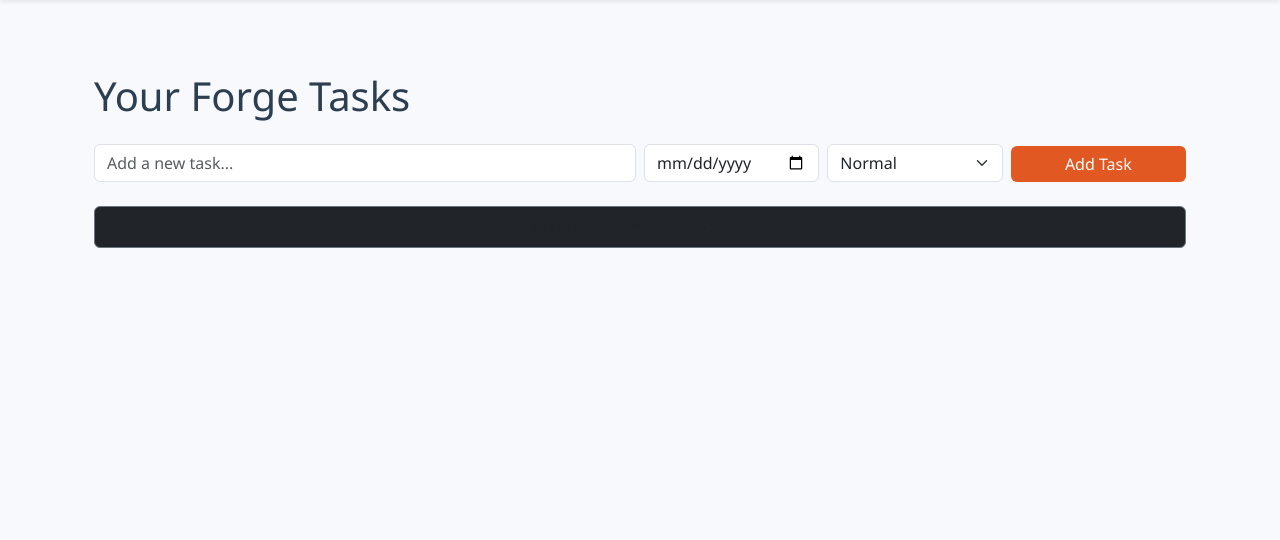
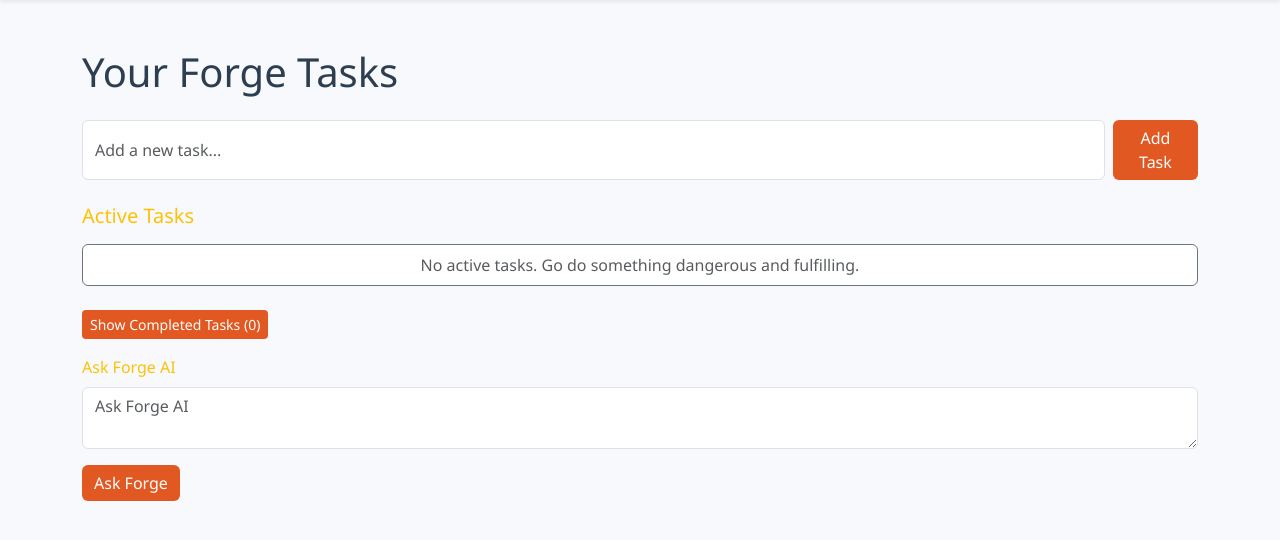
Before and after one commit to tobias-pasquale/forge, a Python web app: template frontend/templates/todo.html in a window 1280 px wide. Shown: the part 57-597 px from the top of the page. Run offline with Jinja, Linux system fonts and the light colour scheme; the template is opened without the code that fills it, so the values that code supplies are empty.

Commit message:
Refactor ask_gpt function for improved context handling; update task form and UI in todo.html for better user experience

```diff
--- a/frontend/templates/base.html
+++ b/frontend/templates/base.html
@@ -8,6 +8,7 @@
     href="https://cdn.jsdelivr.net/npm/bootstrap@5.3.3/dist/css/bootstrap.min.css"
     rel="stylesheet">
     <link id="theme-style" rel="stylesheet" href="{{ url_for('static', filename='css/forge-light.css') }}">
+    <link rel="stylesheet" href="https://cdn.jsdelivr.net/npm/bootstrap-icons@1.10.5/font/bootstrap-icons.css">
 
 
 </head>
--- a/frontend/templates/todo.html
+++ b/frontend/templates/todo.html
@@ -1,14 +1,13 @@
 {% extends "base.html" %}
 
 {% block content %}
-<div class="container mt-4">
   <h1 class="mb-4">Your Forge Tasks</h1>
 
   <!-- Flash Messages -->
   {% with messages = get_flashed_messages(with_categories=true) %}
     {% if messages %}
       {% for category, message in messages %}
-        <div class="alert border border-warning bg-dark text-warning">
+        <div class="alert alert-{{ category }} alert-dismissible fade show" role="alert">
           {{ message }}
           <button type="button" class="btn-close" data-bs-dismiss="alert" aria-label="Close"></button>
         </div>
@@ -18,132 +17,110 @@
 
   <!-- Motivational Streak Message -->
   {% if streak %}
-    <div class="alert border border-warning bg-dark text-warning">
+    <div class="alert alert-warning">
       🔥 <strong>{{ message }}</strong>
     </div>
   {% endif %}
 
   <!-- Task Entry Form -->
-<form method="POST" action="{{ url_for('main.todo') }}" class="mb-4">
+  <form method="POST" class="mb-4 d-flex">
     <input type="hidden" name="csrf_token" value="{{ csrf_token() }}">
-
-  <div class="row g-2 align-items-end">
-    <div class="col-md-6">
-      <input type="text" name="task" placeholder="Add a new task..." class="form-control" required>
-    </div>
-
-    <div class="col-md-2">
-      <input type="date" name="due_date" class="form-control" value="{{ current_date }}">
-    </div>
-
-    <div class="col-md-2">
-      <select name="priority" class="form-select">
-        <option value="None">None</option>
-        <option value="Normal" selected>Normal</option>
-        <option value="High">High</option>
-      </select>
-    </div>
-
-    <div class="col-md-2">
-      <button type="submit" class="btn btn-warning w-100">Add Task</button>
-    </div>
-  </div>
+    <input type="text" name="task" placeholder="Add a new task..." class="form-control me-2" required>
+    <button type="submit" class="btn btn-warning">Add Task</button>
   </form>
 
-  <!-- Task List -->
+  {# Split active and completed tasks #}
+  {% set active_tasks = tasks | selectattr("completed", "equalto", False) | list %}
+  {% set completed_tasks = tasks | selectattr("completed", "equalto", True) | list %}
+
+  <!-- Active Tasks -->
+  <h5 class="mb-3 text-warning">Active Tasks</h5>
   <ul class="list-group mb-4">
-    {% for task in tasks %}
-    <li class="list-group-item d-flex flex-column bg-dark text-light border-secondary mb-2">
-
-        <!-- Top Row: Task + Action Buttons -->
-        <div class="d-flex justify-content-between align-items-center">
-          <form action="{{ url_for('main.complete_task', task_id=task.id) }}" method="POST" class="d-flex align-items-center m-0">
+    {% for task in active_tasks %}
+      <li class="list-group-item d-flex justify-content-between align-items-center border-secondary">
+        <form action="{{ url_for('main.complete_task', task_id=task.id) }}" method="POST" class="d-flex align-items-center">
           <input type="hidden" name="csrf_token" value="{{ csrf_token() }}">
           <input type="checkbox" name="completed" onchange="this.form.submit()" class="form-check-input me-2" {% if task.completed %}checked{% endif %}>
-            <div class="d-flex flex-column">
           <span style="{% if task.completed %}text-decoration: line-through; color: #aaa;{% endif %}">
             {{ task.task }}
           </span>
-
-              <div class="small mt-1">
-                {% if task.due_date %}
-                  <span class="badge rounded-pill
-                    {% if task.due_date.date() < now and not task.completed %}
-                      bg-danger text-dark
-                    {% elif task.due_date.date() == now %}
-                      bg-warning text-dark
-                    {% else %}
-                      bg-secondary text-dark
-                    {% endif %}">
-                    Due: {{ task.due_date.strftime('%b %d') }}
-                  </span>
-                {% endif %}
-
-                {% if task.priority %}
-                  <span class="badge rounded-pill
-                    {% if task.priority == 'High' %} bg-danger text-dark
-                    {% elif task.priority == 'Normal' %} bg-warning text-dark
-                    {% else %} bg-secondary text-dark
-                    {% endif %}">
-                    Priority: {{ task.priority }}
-                  </span>
-                {% endif %}
+        </form>
+        <div class="d-flex align-items-center">
+          <button class="btn btn-sm btn-outline-secondary me-1" onclick="toggleEditForm({{ task.id }})">
+            <i class="bi bi-pencil"></i>
+          </button>
+          <button class="btn btn-sm btn-outline-danger" onclick="openDeleteModal({{ task.id }})" type="button">
+            <i class="bi bi-trash"></i>
+          </button>
         </div>
-            </div>
-
-          </form>
-
-          <div>
-            <!-- Edit toggle button -->
-            <button class="btn btn-sm btn-outline-warning me-1" onclick="toggleEditForm({{ task.id }})">✏️</button>
-
-            <!-- Delete form -->
-            <button class="btn btn-sm btn-outline-danger" onclick="openDeleteModal({{ task.id }})" type="button">🗑</button>
-
-          </div>
-        </div>
-
-        <!-- Hidden edit form -->
-        <form action="{{ url_for('main.edit_task', task_id=task.id) }}" method="POST" class="mt-2 d-none" id="edit-form-{{ task.id }}">
-          <input type="hidden" name="csrf_token" value="{{ csrf_token() }}">
-          <div class="d-flex">
-            <input type="text" name="edited_task" value="{{ task.task }}" class="form-control form-control-sm me-2">
-            <button class="btn btn-sm btn-warning" type="submit">💾 Save</button>
-          </div>
-        </form>
-
       </li>
     {% else %}
-      <li class="list-group-item text-center text-muted bg-dark border-secondary">No tasks yet. Add one above.</li>
+      <li class="list-group-item text-center text-muted border-secondary">No active tasks. Go do something dangerous and fulfilling.</li>
     {% endfor %}
   </ul>
 
-  <!-- GPT Prompt Form -->
+  <!-- Collapse Button for Completed Tasks -->
+  <button class="btn btn-sm btn-outline-secondary mb-3" type="button" data-bs-toggle="collapse" data-bs-target="#completedTasks" aria-expanded="false" aria-controls="completedTasks">
+    Show Completed Tasks ({{ completed_tasks | length }})
+  </button>
+
+  <!-- Completed Tasks Section -->
+  <div class="collapse" id="completedTasks">
+    <h5 class="mt-3 mb-2 text-muted">Completed Tasks</h5>
+    <ul class="list-group mb-4">
+      {% for task in completed_tasks %}
+        <li class="list-group-item d-flex justify-content-between align-items-center text-muted border-secondary">
+          <form action="{{ url_for('main.complete_task', task_id=task.id) }}" method="POST" class="d-flex align-items-center">
+            <input type="hidden" name="csrf_token" value="{{ csrf_token() }}">
+            <input type="checkbox" name="completed" onchange="this.form.submit()" class="form-check-input me-2" checked>
+            <span style="text-decoration: line-through; color: #666;">
+              {{ task.task }}
+            </span>
+          </form>
+          <div class="d-flex align-items-center">
+            <button class="btn btn-sm btn-outline-secondary me-1" onclick="toggleEditForm({{ task.id }})">
+              <i class="bi bi-pencil"></i>
+            </button>
+            <button class="btn btn-sm btn-outline-danger" onclick="openDeleteModal({{ task.id }})" type="button">
+              <i class="bi bi-trash"></i>
+            </button>
+          </div>
+        </li>
+      {% else %}
+        <li class="list-group-item text-center text-muted border-secondary">
+          Nothing completed. Start somewhere.
+        </li>
+      {% endfor %}
+    </ul>
+  </div>
+
+  <!-- Ask Forge AI -->
   <form method="POST" action="{{ url_for('main.ask_gpt') }}" class="mb-4">
-    {{ ask_form.hidden_tag() }}
+    <input type="hidden" name="csrf_token" value="{{ csrf_token() }}">
     <div class="mb-3">
-      {{ ask_form.prompt.label(class="form-label text-warning") }}
-      {{ ask_form.prompt(class="form-control", rows="2") }}
+      <label for="prompt" class="form-label text-warning">Ask Forge AI</label>
+      <textarea name="prompt" rows="2" class="form-control" placeholder="Ask Forge AI"></textarea>
     </div>
-    {{ ask_form.submit(class="btn btn-warning") }}
+    <button type="submit" class="btn btn-outline-warning">Ask Forge</button>
   </form>
 
   <!-- GPT Response -->
   {% if response %}
-    <div class="alert border border-warning bg-dark text-warning mt-4">
+    <div class="alert alert-info mt-4 forge-memory-response">
       <strong>Forge AI:</strong><br>
       {{ response }}
     </div>
   {% endif %}
-</div>
+
+  <!-- Optional Memory Log -->
   {% if memories %}
-<div class="card bg-dark border border-secondary mb-4">
+  <div class="card border border-secondary mb-5">
     <div class="card-header text-warning">Forge AI Memory</div>
-  <div class="card-body d-flex flex-column-reverse">
+    <div class="card-body">
       {% for mem in memories %}
         <div class="mb-3">
-      <div class="forge-memory-user">🧠 You: {{ mem.prompt }}</div>
-      <div class="forge-memory-response">🦾 Forge AI: {{ mem.response }}</div>
+          <div><strong class="forge-memory-user">🧠 You:</strong> {{ mem.prompt }}</div>
+          <div class="text-muted"><strong>🦾 Forge AI:</strong> {{ mem.response }}</div>
           <div class="text-end">
             <small class="text-secondary">{{ mem.created_at.strftime('%b %d, %I:%M %p') }}</small>
           </div>
@@ -154,24 +131,4 @@
   </div>
   {% endif %}
 
-<div class="modal fade" id="confirmDeleteModal" tabindex="-1" aria-labelledby="confirmDeleteLabel" aria-hidden="true">
-    <div class="modal-dialog modal-dialog-centered modal-sm">
-      <div class="modal-content bg-dark text-light border border-danger">
-        <div class="modal-header border-0">
-          <h5 class="modal-title text-danger" id="confirmDeleteLabel">Confirm Delete</h5>
-          <button type="button" class="btn-close btn-close-white" data-bs-dismiss="modal" aria-label="Close"></button>
-        </div>
-        <div class="modal-body">
-          Are you sure you want to delete this task?
-        </div>
-        <div class="modal-footer border-0">
-          <form id="deleteForm" method="POST">
-            <input type="hidden" name="csrf_token" value="{{ csrf_token() }}">
-            <button type="submit" class="btn btn-danger">Yes, delete it</button>
-          </form>
-        </div>
-      </div>
-    </div>
-  </div>
-
 {% endblock %}
```
Also changed, not shown: backend/routes/routes.py (+39 -30 lines). Lines whose indentation alone changed are shown as unchanged.
